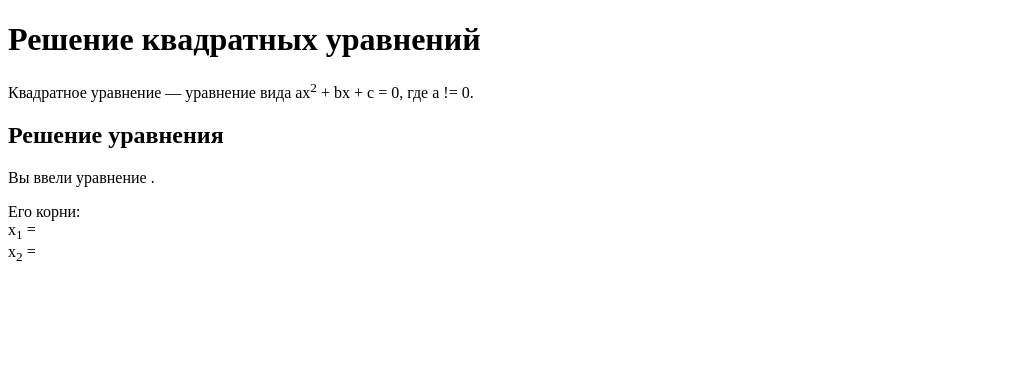
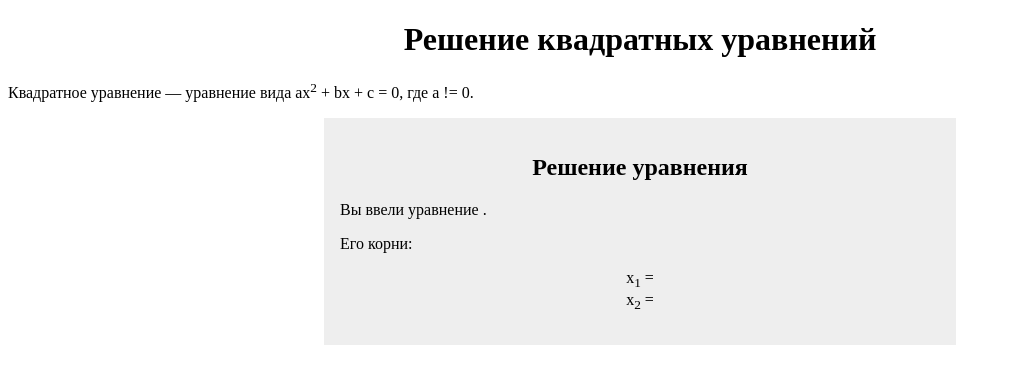
Before and after one commit to danil-kondr2016/opdlab4, a Flask app: template templates/answer.html in a window 1280 px wide. Shown: the top 384 px of the page, without its empty margins (0-1011 px from the left). Run offline with Flask 3, Linux system fonts and the light colour scheme; the template is opened without the code that fills it, so the values that code supplies are empty.

Commit message:
Добавление стилей

```diff
--- /dev/null
+++ b/static/style.css
@@ -0,0 +1,30 @@
+h1 {
+    text-align: center;
+}
+
+p.roots {
+    text-align: center;
+}
+
+.coefs {
+    text-align: center;
+    background: #EEE;
+    margin-left: 25%;
+    margin-right: 25%;
+    padding-top: 1em;
+    padding-bottom: 1em;
+}
+
+div.solve {
+    background: #EEE;
+    margin-left: 25%;
+    margin-right: 25%;
+    padding-top: 1em;
+    padding-bottom: 1em;
+    padding-left: 1em;
+    padding-right: 1em;
+}
+
+h2.solve {
+    text-align: center;
+}
--- a/templates/answer.html
+++ b/templates/answer.html
@@ -2,20 +2,26 @@
 <html>
 <head>
     <title>Решение квадратных уравнений</title>
+    <link rel="stylesheet" href="{{ url_for('static', filename='style.css') }}">
 </head>
 <body>
 <h1>Решение квадратных уравнений</h1>
 
 <p>Квадратное уравнение &mdash; уравнение вида ax<sup>2</sup> + bx + c = 0, где a != 0.</p>
 
-<h2>Решение уравнения</h2>
+<div class="solve">
+
+<h2 class="solve">Решение уравнения</h2>
 
 <p>Вы ввели уравнение {{formula|safe}}.</p>
 
-<p>Его корни:<br>
+<p>Его корни:</p>
+<p class="roots">
 x<sub>1</sub> = {{x1}} <br>
 x<sub>2</sub> = {{x2}} <br>
 </p>
 
+</div>
+
 </body>
 </html>
--- a/templates/error.html
+++ b/templates/error.html
@@ -2,6 +2,7 @@
 <html>
 <head>
     <title>Решение квадратных уравнений</title>
+    <link rel="stylesheet" href="{{ url_for('static', filename='style.css') }}">
 </head>
 <body>
 <h1>Решение квадратных уравнений</h1>
--- a/templates/get.html
+++ b/templates/get.html
@@ -2,6 +2,7 @@
 <html>
 <head>
     <title>Решение квадратных уравнений</title>
+    <link rel="stylesheet" href="{{ url_for('static', filename='style.css') }}">
 </head>
 <body>
 <h1>Решение квадратных уравнений</h1>
--- a/templates/index.html
+++ b/templates/index.html
@@ -2,11 +2,14 @@
 <html>
 <head>
     <title>Решение квадратных уравнений</title>
+    <link rel="stylesheet" href="{{ url_for('static', filename='style.css') }}">
 </head>
 <body>
 <h1>Решение квадратных уравнений</h1>
 
 <p>Квадратное уравнение &mdash; уравнение вида ax<sup>2</sup> + bx + c = 0, где a != 0.</p>
+
+<div class="coefs">
 
 <h2>Параметры квадратного уравнения</h2>
 
@@ -17,5 +20,7 @@
     <p><input type="submit" value="Решить"></p>
 </form>
 
+</div>
+
 </body>
 </html>
```
